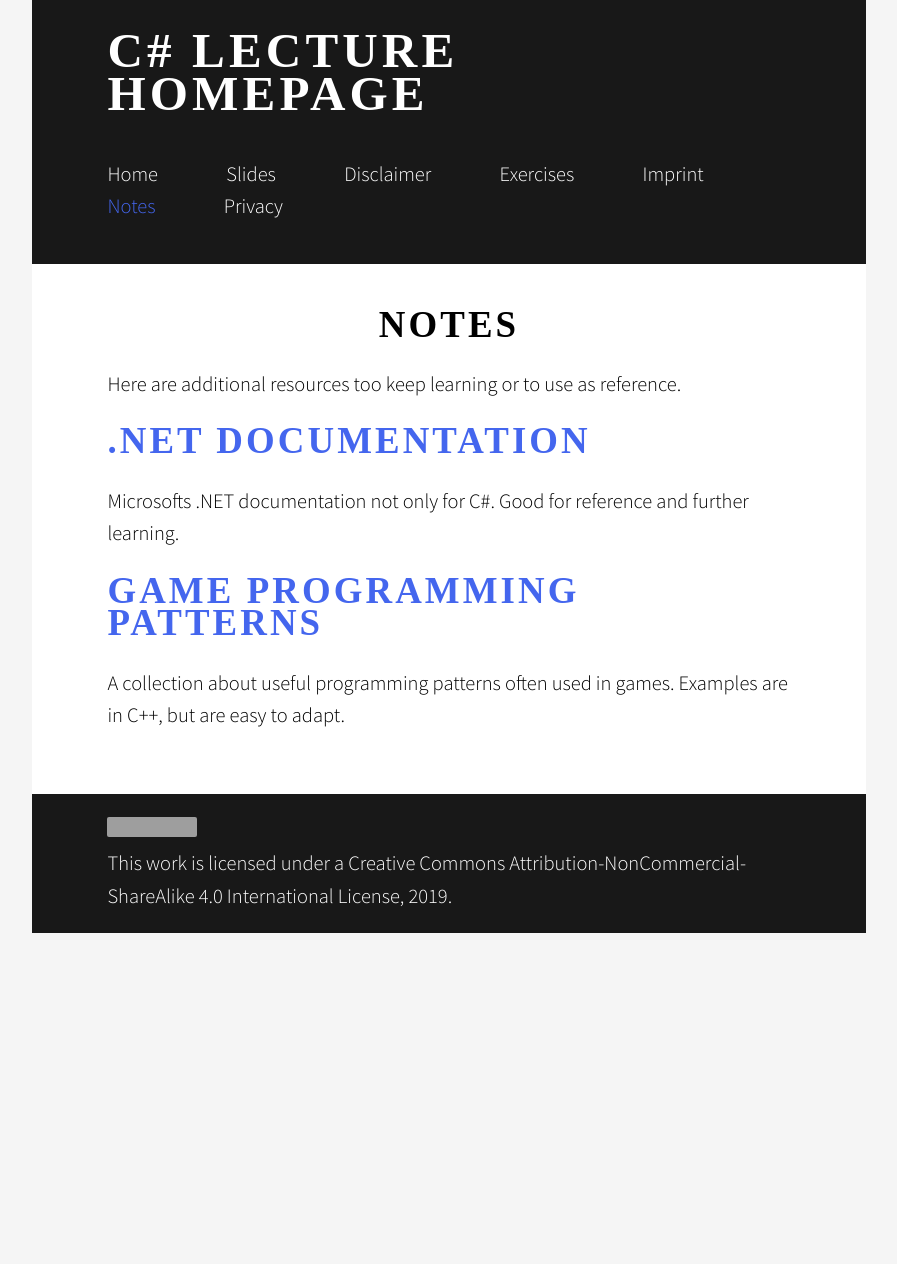
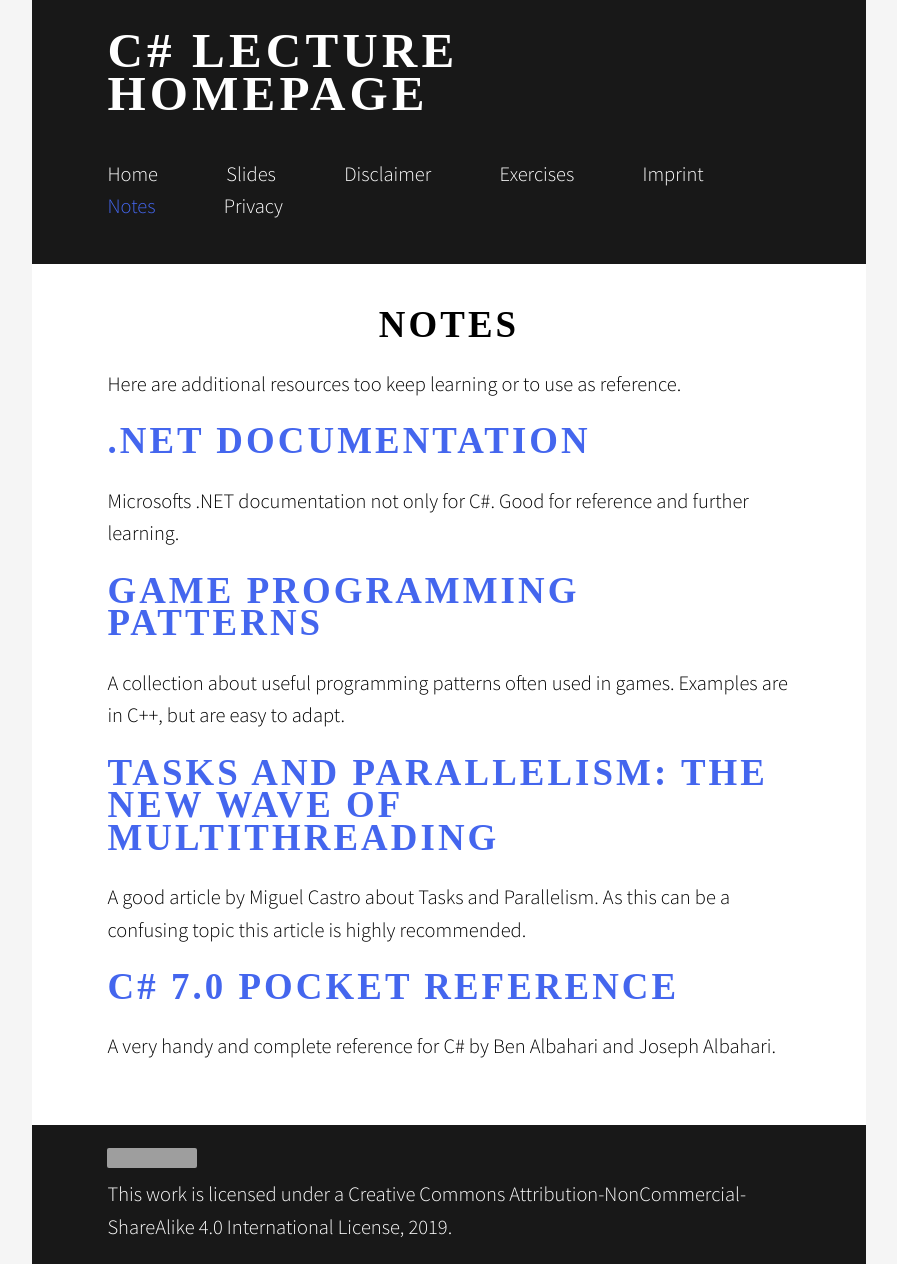
Before and after one commit to CSharpLecture/csharplecture.github.io, a Jekyll site: the page built from notes.md, in a window 1280 px wide. Shown: the whole page, without its empty margins (191-1088 px from the left). Built offline with Jekyll 4.4.1, drawn with Linux system fonts in a browser that asks for light colours; nearby versions of some CDN libraries; some web fonts are replaced; before the commit the page ends 933 px from its top, so only the background shows below that; grey boxes are pictures that could not be loaded.

Commit message:
Update notes.md

```diff
--- a/notes.md
+++ b/notes.md
@@ -10,3 +10,9 @@ Microsofts .NET documentation not only for C#. Good for reference and further le
 
 ## [Game Programming Patterns](http://www.gameprogrammingpatterns.com/)
 A collection about useful programming patterns often used in games. Examples are in C++, but are easy to adapt.
+
+## [Tasks and Parallelism: The New Wave of Multithreading](https://www.codemag.com/article/1211071/Tasks-and-Parallelism-The-New-Wave-of-Multithreading)
+A good article by Miguel Castro about Tasks and Parallelism. As this can be a confusing topic this article is highly recommended.
+
+## [C# 7.0 Pocket Reference](http://shop.oreilly.com/product/0636920084211.do)
+A very handy and complete reference for C# by Ben Albahari and Joseph Albahari.
```
